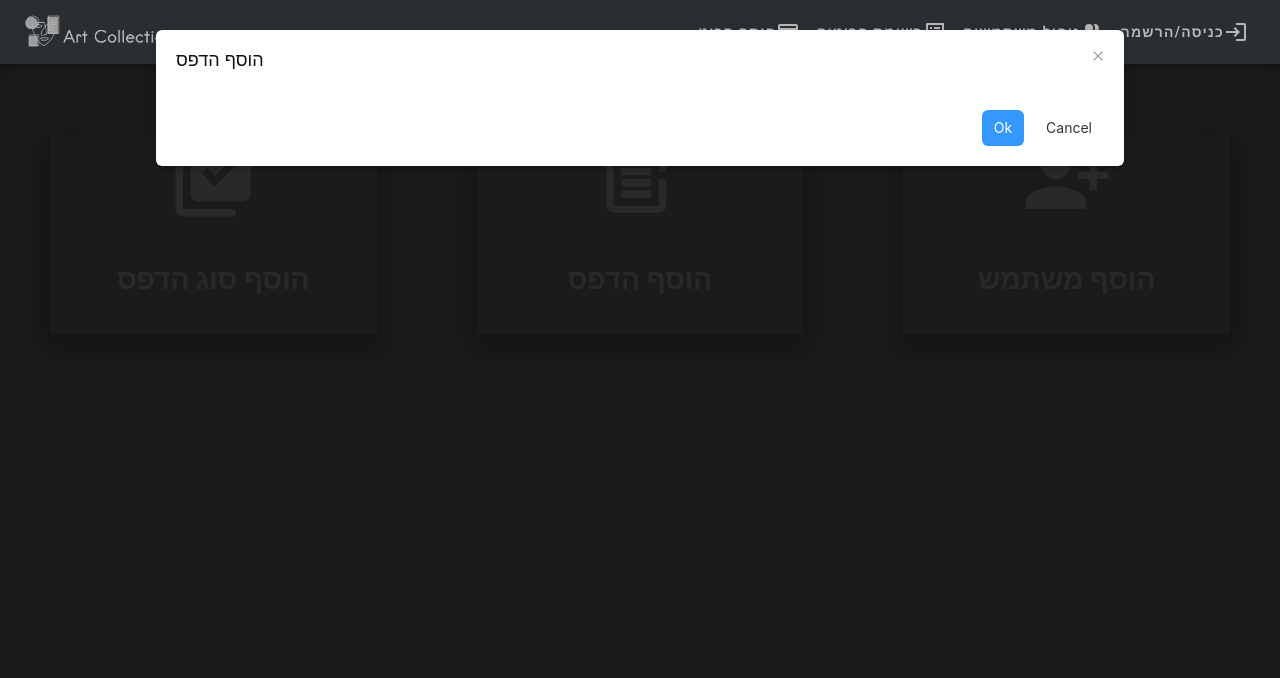
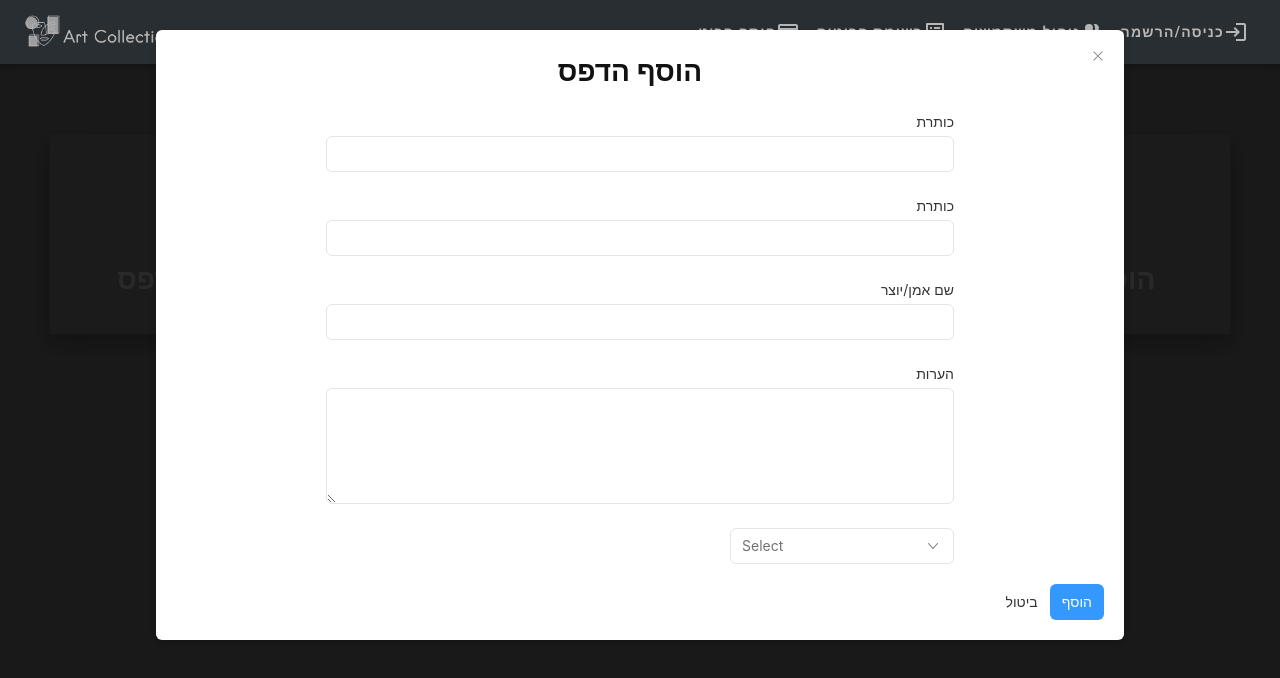
Before and after one commit to Baruch-G/ArtCollection, a React (Create React App) app: page /add in a window 1280 px wide. Both pictures are taken after a click on the element "הוסף הדפס". Shown: the top 678 px of the page. Built offline with nearby package versions, Linux system fonts and the light colour scheme.

Commit message:
Some GUI improvements and bug fixes

```diff
--- a/src/components/AddPage.css
+++ b/src/components/AddPage.css
@@ -10,12 +10,12 @@
     background-color: rgb(31, 31, 31);
     display: grid;
     justify-items: center;
-    margin : 50px
-    ; min-width: 200px
+    margin : 50px;
+    min-width: 200px;
 }
 .add-card:hover {
-    transform: scale(1.05);
-    transition: 100ms;
+    transform: scale(1.09);
+    transition: 200ms;
     background-color: rgb(34, 34, 34);
-
+    box-shadow: rgba(0, 0, 0, 0.35) 0px 0px 0px;
 }
--- a/src/components/AddPrintItemDialog.js
+++ b/src/components/AddPrintItemDialog.js
@@ -1,27 +1,71 @@
 import React from 'react'
-import { ButtonToolbar, Button, Modal } from 'rsuite'
+import { ButtonToolbar, Button, Modal, Form, Toggle, Input, SelectPicker } from 'rsuite'
 
 const AddPrintItemDialog = (props) => {
+  const errorStyles = errorVisible => {
+    return { display: errorVisible ? 'block' : 'none', color: 'red', marginTop: 6 };
+  };
+
+  const Textarea = React.forwardRef((props, ref) => (
+    <Input {...props} as="textarea" ref={ref} />
+  ))
+
+  const errorPlacementData = [
+    { label: 'bottomStart', value: 'bottomStart' },
+    { label: 'bottomEnd', value: 'bottomEnd' },
+    { label: 'topStart', value: 'topStart' },
+    { label: 'topEnd', value: 'topEnd' },
+    { label: 'leftStart', value: 'leftStart' },
+    { label: 'rightStart', value: 'rightStart' },
+    { label: 'leftEnd', value: 'leftEnd' },
+    { label: 'rightEnd', value: 'rightEnd' }
+  ];
+
   return (
     <div className="modal-container">
       <Modal
+        style={{ direction: 'rtl' }}
         overflow={true}
         open={props.open}
         onClose={props.handleClose}
         size={'lg'}
       >
         <Modal.Header>
-          <Modal.Title>הוסף הדפס</Modal.Title>
+          <Modal.Title style={{ display: 'grid', justifyContent: 'center' }}>
+            <h3>הוסף הדפס</h3>
+          </Modal.Title>
         </Modal.Header>
         <Modal.Body>
+          <Form fluid style={{ marginLeft: 150, marginRight: 150 }}>
+            <Form.Group controlId="title">
+              <Form.ControlLabel>כותרת</Form.ControlLabel>
+              <Form.Control name="title" />
+            </Form.Group>
 
+             <Form.Group controlId="title">
+              <Form.ControlLabel>כותרת</Form.ControlLabel>
+              <Form.Control name="title" />
+            </Form.Group>
+
+            <Form.Group controlId="artistName">
+              <Form.ControlLabel>שם אמן/יוצר</Form.ControlLabel>
+              <Form.Control name="name" />
+            </Form.Group>
+            <Form.Group controlId="textarea">
+              <Form.ControlLabel>הערות</Form.ControlLabel>
+              <Form.Control rows={5} name="textarea" accepter={Textarea}/>
+            </Form.Group>
+            <Form.Group controlId="print-kind">
+            <SelectPicker data={errorPlacementData} style={{ width: 224 }} />
+            </Form.Group>
+          </Form>
         </Modal.Body>
         <Modal.Footer>
           <Button onClick={props.handleClose} appearance="primary">
-            Ok
+            הוסף
           </Button>
           <Button onClick={props.handleClose} appearance="subtle">
-            Cancel
+            ביטול
           </Button>
         </Modal.Footer>
       </Modal>
--- a/src/components/AddUserDialog.js
+++ b/src/components/AddUserDialog.js
@@ -38,7 +38,7 @@ const AddUserDialog = (props) => {
             </Form.Group>
             <Form.Group controlId="email">
               <Form.ControlLabel>דוא"ל</Form.ControlLabel>
-              <Form.Control name="email" placeholder="הכנס דוא''ל" type="email" errorMessage={emailErrorVisible ? "ddff" : null}/>
+              <Form.Control name="email" placeholder="ערך זה ישמש כשם המשתמש בעת הכניסה למערכת" type="email" errorMessage={emailErrorVisible ? "תבנית אימייל לא חוקית" : null}/>
               <Form.HelpText tooltip>Email is required</Form.HelpText>
             </Form.Group>
             <Form.Group controlId="password">
--- /dev/null
+++ b/src/components/CollectionsNav.css
@@ -0,0 +1,3 @@
+.rs-nav-tabs.rs-nav-horizontal .rs-nav-item.rs-nav-item-active{
+    color : rgb(29, 29,29);
+}
--- a/src/components/CollectionsNav.js
+++ b/src/components/CollectionsNav.js
@@ -8,19 +8,39 @@ import TocIcon from '@mui/icons-material/Toc'
 import CreditCardIcon from '@mui/icons-material/CreditCard'
 import { FaCommentsDollar } from 'react-icons/fa'
 import PrintsTable from './PrintsTable'
-import ItemCard from './ItemCard'
-import CardsDisplay from './CardsDisplay'
+import LargeArtCard from './LargeArtCard'
+import LPrintsCardsDisplay from './LPrintsCardsDisplay'
 import { POST, GET } from '../fetch'
+import './CollectionsNav.css'
 
 const CollectionsNav = () => {
   const [mode, setMode] = React.useState('table')
   const [prints, setPrints] = React.useState([])
+  const [activeTab, setActiveTab] = React.useState('prints')
+
+  const components = [
+    {
+      tab: 'prints-table',
+      component: <PrintsTable prints={prints} />,
+    },
+    {
+      tab: 'prints-cards',
+      component: <LPrintsCardsDisplay prints={prints} />,
+    },
+    {
+      tab: 'paints-table',
+      component: <div>עדיין אין נתונים להציג בטאב ציורים</div>,
+    },
+    {
+      tab: 'paints-cards',
+      component: <div>עדיין אין נתונים להציג בטאב ציורים</div>,
+    },
+  ]
 
   const modes = [
     {
       mode: 'table',
       icon: <TocIcon style={{ color: mode == 'table' ? 'black' : 'white' }} />,
-      component: <PrintsTable prints={prints} />,
     },
     {
       mode: 'cards',
@@ -29,18 +49,42 @@ const CollectionsNav = () => {
           style={{ color: mode == 'cards' ? 'black' : 'white' }}
         />
       ),
-      component: <CardsDisplay prints={prints} />,
     },
   ]
+
+  const getCurrComponent = () => {
+
+    var com = components.find((c) => c.tab == `${activeTab}-${mode}`)
+
+    return <div>{com != undefined ? com.component : <div>עדיין אין מידע לטאב זה </div>}</div>
+  }
 
   React.useEffect(() => {
     fetchPrints()
   }, [mode])
 
   const fetchPrints = async () => {
-    const {data: Items} = await GET('Prints')
+    const { data: Items } = await GET('Prints')
     setPrints(Items)
   }
+
+  const tabs = [
+    {
+      key: 'prints',
+      title: 'הדפסים'    },
+    {
+      key: 'paints',
+      title: 'ציורים'
+    },
+    {
+      key: 'objects',
+      title: 'Objets de vertu'
+    },
+    {
+      key: 'all',
+      title: 'הכול'
+    },
+  ]
 
   return (
     <div style={{ display: 'grid' }}>
@@ -52,11 +96,16 @@ const CollectionsNav = () => {
           marginTop: '30px',
         }}
       >
-        <Nav appearance="tabs" justified>
-          <Nav.Item>הדפסים</Nav.Item>
-          <Nav.Item>ציורים (fine)</Nav.Item>
-          <Nav.Item>Objets de vertu</Nav.Item>
-          <Nav.Item>הכול</Nav.Item>
+        <Nav appearance="tabs" justified onSelect={(e) => setActiveTab(e)}>
+          {tabs.map((tab) => (
+            <Nav.Item
+              key={tab.key}
+              eventKey={tab.key}
+              active={tab.key == activeTab}
+            >
+              {tab.title}
+            </Nav.Item>
+          ))}
         </Nav>
 
         <Form.Group
@@ -84,9 +133,7 @@ const CollectionsNav = () => {
             ))}
           </RadioGroup>
         </Form.Group>
-        {modes.map((i) => (
-          <div key={i.mode}>{i.mode == mode ? i.component : null}</div>
-        ))}
+        {getCurrComponent()}
       </div>
     </div>
   )
--- a/src/components/GenericTable.js
+++ b/src/components/GenericTable.js
@@ -6,8 +6,14 @@ const GenericTable = (props) => {
   const [sortColumn, setSortColumn] = React.useState()
   const [sortType, setSortType] = React.useState()
   const [showAll, setShowAll] = React.useState(false)
+  const [minimumDisplayCol, setMinimumDisplayCol] = React.useState(6)
 
   const defaultColumns = props.defaultColumns
+
+  defaultColumns.forEach((element) => {
+    element.width = 1370 / defaultColumns.length
+  })
+
   const columns = defaultColumns.filter((column) =>
     defaultColumns
       .map((column) => column.key)
@@ -21,9 +27,18 @@ const GenericTable = (props) => {
   const getData = (range = props.rows.length) => {
     if (sortColumn && sortType) {
       return props.rows.slice(0, range).sort((a, b) => {
-
-        let x = sortColumn == "PrintKind.Name" ? (a.PrintKind ? a.PrintKind.Name : '') : a[sortColumn]
-        let y = sortColumn == "PrintKind.Name" ? (b.PrintKind ? b.PrintKind.Name : '') : b[sortColumn]
+        let x =
+          sortColumn == 'PrintKind.Name'
+            ? a.PrintKind
+              ? a.PrintKind.Name
+              : ''
+            : a[sortColumn]
+        let y =
+          sortColumn == 'PrintKind.Name'
+            ? b.PrintKind
+              ? b.PrintKind.Name
+              : ''
+            : b[sortColumn]
 
         if (typeof x === 'string') {
           x = x.charCodeAt()
@@ -54,7 +69,7 @@ const GenericTable = (props) => {
         }}
       >
         <Table
-          data={showAll ? getData() : getData(6)}
+          data={showAll ? getData() : getData(minimumDisplayCol)}
           sortColumn={sortColumn}
           sortType={sortType}
           autoHeight
@@ -78,12 +93,14 @@ const GenericTable = (props) => {
         </Table>
       </div>
 
+      {props.rows.length > minimumDisplayCol && (
         <ButtonToolbar
           onClick={() => setShowAll(!showAll)}
           style={{ marginTop: 10 }}
         >
           <Button>{showAll ? 'הצג פחות' : 'הצג הכול'}</Button>
         </ButtonToolbar>
+      )}
     </div>
   )
 }
--- a/src/components/CardsDisplay.js
+++ b/src/components/LPrintsCardsDisplay.js
@@ -1,7 +1,7 @@
 import React from 'react'
-import ItemCard from './ItemCard'
+import LargeArtCard from './LargeArtCard'
 
-const CardsDisplay = (props) => {
+const LPrintsCardsDisplay = (props) => {
   return (
     <div style={{ display: 'grid', justifyItems: 'center' }}>
       {props.prints.map((i) => {
@@ -9,15 +9,17 @@ const CardsDisplay = (props) => {
           {
             lbl: 'HPGP',
             txt: i.HPGP,
+            width: 30
           },
           {
             lbl: 'שם יוצר/אמן',
             txt: i.ArtistName,
-          },
+            width : 70
+          }
         ]
         return (
           <div style={{ marginTop: '40px' }} key={i.Id}>
-            <ItemCard t1={i.Title} t2={i.Notes} labels={labels}></ItemCard>
+            <LargeArtCard t1={i.Title} t2={i.Notes} t3={i.References} labels={labels}></LargeArtCard>
           </div>
         )
       })}
@@ -25,4 +27,4 @@ const CardsDisplay = (props) => {
   )
 }
 
-export default CardsDisplay
+export default LPrintsCardsDisplay
--- a/src/components/ItemCard.css
+++ b/src/components/LargeArtCard.css
@@ -9,7 +9,8 @@
 
 .card:hover {
     background-color: #35393c;
-    transition: 0.2s;
+    transition: 100ms;
+    /* transform: scale(1.009); */
     /* background-color: rgb(29, 29, 29); */
     /* box-shadow: rgba(0, 0, 0, 0.24) 0px 6px 12px; */
 }
@@ -19,7 +20,7 @@
     height: 100%;
     /* border-radius: 0.5em 0.5s 0s 0s; */
 
-    border-radius: 0.5em 0 0.5em 0 ;
+    border-radius: 0.5em 0 0 0.5em;
 }
 
 .body-area {
@@ -32,3 +33,7 @@
     object-fit: contain;
     overflow: hidden
 }
+
+.seperator{
+    border-top: 2px solid rgb(106, 106, 106, 0.2);
+}
--- a/src/components/PrintsTable.js
+++ b/src/components/PrintsTable.js
@@ -33,7 +33,7 @@ const defaultColumns = [
   {
     key: 'Notes',
     label: 'הערות',
-    width: 460,
+    width: 315,
     resizable: true,
     sortable: true,
   },
```
Also changed, not shown: src/components/LargeArtCard.js (renamed from src/components/ItemCard.js, +43 -17 lines). Lines whose indentation alone changed are shown as unchanged.
